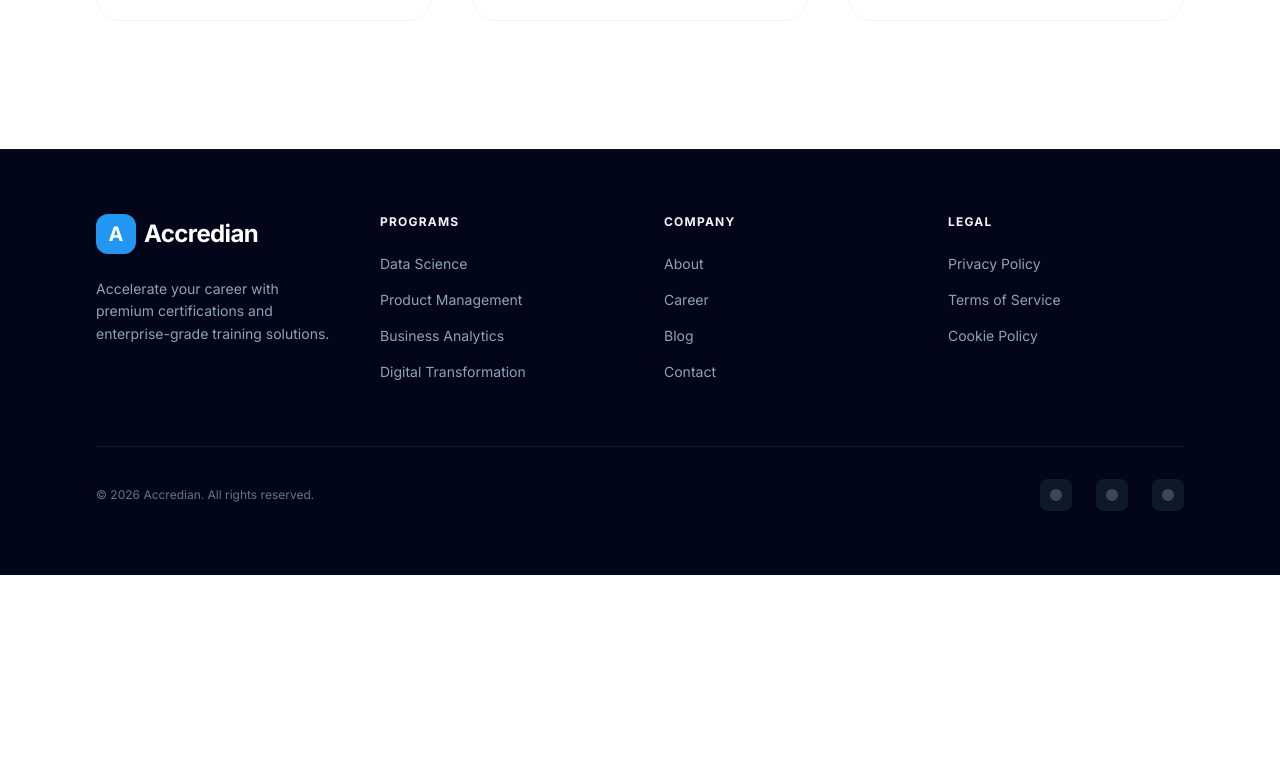
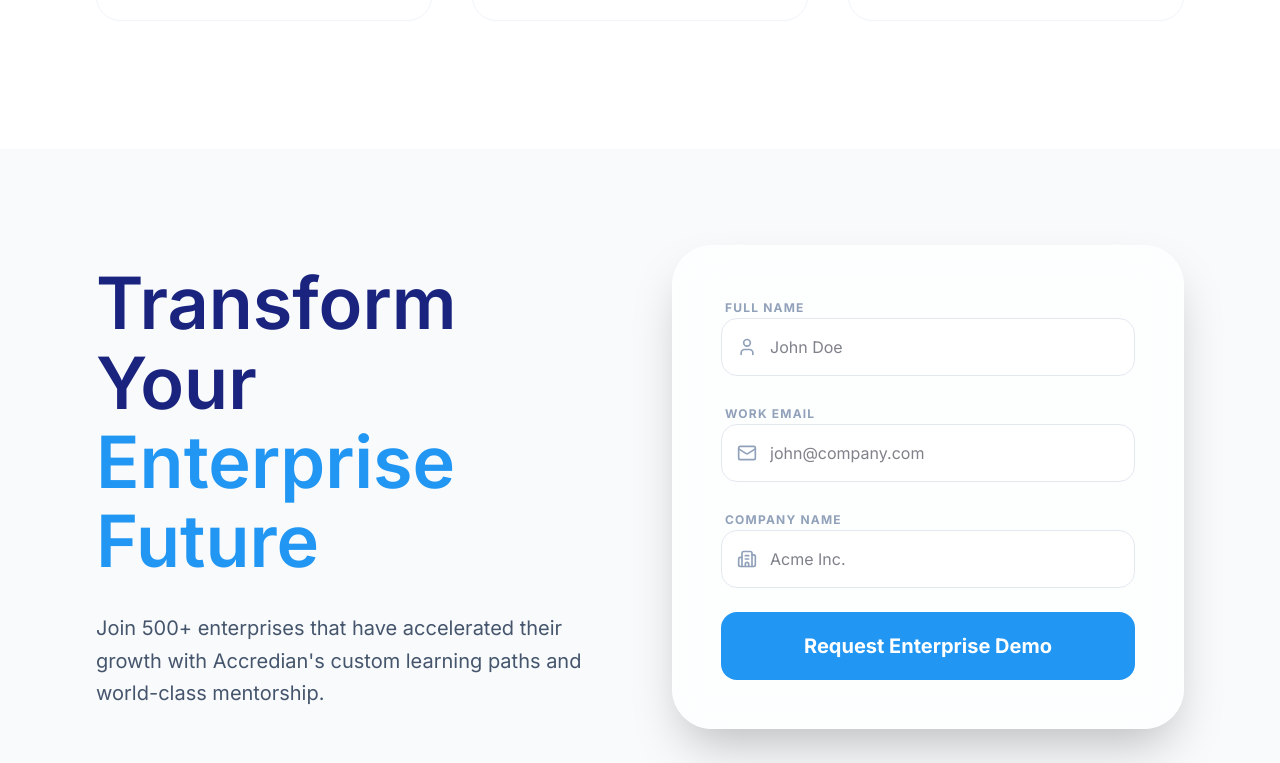
Before and after one commit to SouravDaroch/accredian-enterprise-clone, a Next.js app: page / in a window 1280 px wide. Shown: the part 1797-2560 px from the top of the page. Before the commit the page ends 2372 px from the top, so only its background shows below. Built offline with nearby package versions, Linux system fonts and the light colour scheme.

Commit message:
feat: add LeadCapture section with form validation and server actions

```diff
--- a/package.json
+++ b/package.json
@@ -9,11 +9,15 @@
     "lint": "eslint"
   },
   "dependencies": {
+    "@hookform/resolvers": "^5.2.2",
     "lucide-react": "^1.11.0",
     "next": "16.2.4",
     "next-themes": "^0.4.6",
     "react": "19.2.4",
-    "react-dom": "19.2.4"
+    "react-dom": "19.2.4",
+    "react-hook-form": "^7.73.1",
+    "sonner": "^2.0.7",
+    "zod": "^4.3.6"
   },
   "devDependencies": {
     "@tailwindcss/postcss": "^4",
--- /dev/null
+++ b/src/app/actions.ts
@@ -0,0 +1,20 @@
+"use server";
+
+import { leadSchema, LeadFormData } from "@/lib/schemas";
+
+export async function submitLead(data: LeadFormData) {
+  // Validate the data on the server
+  const result = leadSchema.safeParse(data);
+
+  if (!result.success) {
+    return { success: false, error: "Invalid form data" };
+  }
+
+  // Simulate database delay
+  await new Promise((resolve) => setTimeout(resolve, 1500));
+
+  console.log("New Lead Captured:", result.data);
+
+  // In a real app, you would save this to a database (e.g., Prisma, Supabase)
+  return { success: true, message: "Thank you! We will get in touch soon." };
+}
--- a/src/app/layout.tsx
+++ b/src/app/layout.tsx
@@ -4,6 +4,7 @@
 import Header from "@/components/layout/Header";
 import Footer from "@/components/layout/Footer";
 import { ThemeProvider } from "@/components/ThemeProvider";
+import { Toaster } from "sonner";
 
 const inter = Inter({
   variable: "--font-inter",
@@ -46,6 +47,7 @@
             {children}
           </main>
           <Footer />
+          <Toaster position="top-center" richColors />
         </ThemeProvider>
       </body>
     </html>
--- a/src/app/page.tsx
+++ b/src/app/page.tsx
@@ -1,6 +1,7 @@
 import { Hero } from "@/components/sections/Hero";
 import { TrustSection } from "@/components/sections/TrustSection";
 import { FeaturedPrograms } from "@/components/sections/FeaturedPrograms";
+import { LeadCapture } from "@/components/sections/LeadCapture";
 
 export default function Home() {
   return (
@@ -8,6 +9,7 @@
       <Hero />
       <TrustSection />
       <FeaturedPrograms />
+      <LeadCapture />
     </div>
   );
 }
--- /dev/null
+++ b/src/components/sections/LeadCapture.tsx
@@ -0,0 +1,131 @@
+"use client";
+
+import React, { useState } from "react";
+import { useForm } from "react-hook-form";
+import { zodResolver } from "@hookform/resolvers/zod";
+import { leadSchema, LeadFormData } from "@/lib/schemas";
+import { submitLead } from "@/app/actions";
+import { toast } from "sonner";
+import { Loader2, Mail, User, Building2 } from "lucide-react";
+
+export function LeadCapture() {
+  const [isSubmitting, setIsSubmitting] = useState(false);
+
+  const {
+    register,
+    handleSubmit,
+    reset,
+    formState: { errors },
+  } = useForm<LeadFormData>({
+    resolver: zodResolver(leadSchema),
+  });
+
+  const onSubmit = async (data: LeadFormData) => {
+    setIsSubmitting(true);
+    try {
+      const result = await submitLead(data);
+      if (result.success) {
+        toast.success(result.message);
+        reset();
+      } else {
+        toast.error(result.error);
+      }
+    } catch (error) {
+      toast.error("Something went wrong. Please try again.");
+    } finally {
+      setIsSubmitting(false);
+    }
+  };
+
+  return (
+    <section className="py-24 bg-slate-50 dark:bg-slate-950 transition-colors relative overflow-hidden">
+      <div className="container-custom relative z-10">
+        <div className="grid grid-cols-1 lg:grid-cols-2 gap-16 items-center">
+          <div>
+            <h2 className="text-5xl md:text-7xl font-semibold text-brand-deep dark:text-white leading-[1.1] mb-8">
+              Transform Your <br />
+              <span className="text-brand-bright">Enterprise Future</span>
+            </h2>
+            <p className="text-xl text-slate-600 dark:text-slate-400 max-w-xl leading-relaxed">
+              Join 500+ enterprises that have accelerated their growth with Accredian's custom learning paths and world-class mentorship.
+            </p>
+          </div>
+
+          <div className="bg-white/70 dark:bg-slate-900/70 backdrop-blur-xl border border-white dark:border-slate-800 rounded-[2.5rem] p-8 md:p-12 shadow-2xl">
+            <form onSubmit={handleSubmit(onSubmit)} className="space-y-6">
+              <div className="space-y-2">
+                <label className="text-xs font-bold uppercase tracking-widest text-slate-400 dark:text-slate-500 ml-1">
+                  Full Name
+                </label>
+                <div className="relative">
+                  <User className="absolute left-4 top-1/2 -translate-y-1/2 h-5 w-5 text-slate-400" />
+                  <input
+                    {...register("fullName")}
+                    placeholder="John Doe"
+                    className="w-full pl-12 pr-4 py-4 bg-white dark:bg-slate-800 border border-slate-200 dark:border-slate-700 rounded-2xl focus:ring-2 focus:ring-brand-bright focus:border-transparent outline-none transition-all dark:text-white"
+                  />
+                </div>
+                {errors.fullName && (
+                  <p className="text-red-500 text-xs font-semibold ml-1">{errors.fullName.message}</p>
+                )}
+              </div>
+
+              <div className="space-y-2">
+                <label className="text-xs font-bold uppercase tracking-widest text-slate-400 dark:text-slate-500 ml-1">
+                  Work Email
+                </label>
+                <div className="relative">
+                  <Mail className="absolute left-4 top-1/2 -translate-y-1/2 h-5 w-5 text-slate-400" />
+                  <input
+                    {...register("workEmail")}
+                    type="email"
+                    placeholder="john@company.com"
+                    className="w-full pl-12 pr-4 py-4 bg-white dark:bg-slate-800 border border-slate-200 dark:border-slate-700 rounded-2xl focus:ring-2 focus:ring-brand-bright focus:border-transparent outline-none transition-all dark:text-white"
+                  />
+                </div>
+                {errors.workEmail && (
+                  <p className="text-red-500 text-xs font-semibold ml-1">{errors.workEmail.message}</p>
+                )}
+              </div>
+
+              <div className="space-y-2">
+                <label className="text-xs font-bold uppercase tracking-widest text-slate-400 dark:text-slate-500 ml-1">
+                  Company Name
+                </label>
+                <div className="relative">
+                  <Building2 className="absolute left-4 top-1/2 -translate-y-1/2 h-5 w-5 text-slate-400" />
+                  <input
+                    {...register("companyName")}
+                    placeholder="Acme Inc."
+                    className="w-full pl-12 pr-4 py-4 bg-white dark:bg-slate-800 border border-slate-200 dark:border-slate-700 rounded-2xl focus:ring-2 focus:ring-brand-bright focus:border-transparent outline-none transition-all dark:text-white"
+                  />
+                </div>
+                {errors.companyName && (
+                  <p className="text-red-500 text-xs font-semibold ml-1">{errors.companyName.message}</p>
+                )}
+              </div>
+
+              <button
+                type="submit"
+                disabled={isSubmitting}
+                className="w-full py-5 bg-brand-bright text-white rounded-2xl font-bold text-xl hover:shadow-2xl hover:-translate-y-1 active:scale-95 disabled:opacity-50 disabled:translate-y-0 disabled:shadow-none transition-all flex items-center justify-center gap-2"
+              >
+                {isSubmitting ? (
+                  <>
+                    <Loader2 className="h-6 w-6 animate-spin" />
+                    Processing...
+                  </>
+                ) : (
+                  "Request Enterprise Demo"
+                )}
+              </button>
+            </form>
+          </div>
+        </div>
+      </div>
+
+      {/* Background decoration */}
+      <div className="absolute top-1/2 left-1/2 -translate-x-1/2 -translate-y-1/2 w-[800px] h-[800px] bg-brand-accent/30 dark:bg-brand-bright/5 rounded-full blur-[120px] -z-10 animate-pulse"></div>
+    </section>
+  );
+}
--- /dev/null
+++ b/src/lib/schemas.ts
@@ -0,0 +1,9 @@
+import { z } from "zod";
+
+export const leadSchema = z.object({
+  fullName: z.string().min(2, "Full name must be at least 2 characters"),
+  workEmail: z.string().email("Invalid work email address"),
+  companyName: z.string().min(1, "Company name is required"),
+});
+
+export type LeadFormData = z.infer<typeof leadSchema>;
```
Also changed, not shown: 1 other file (tests, documents, lock files or other folders).
